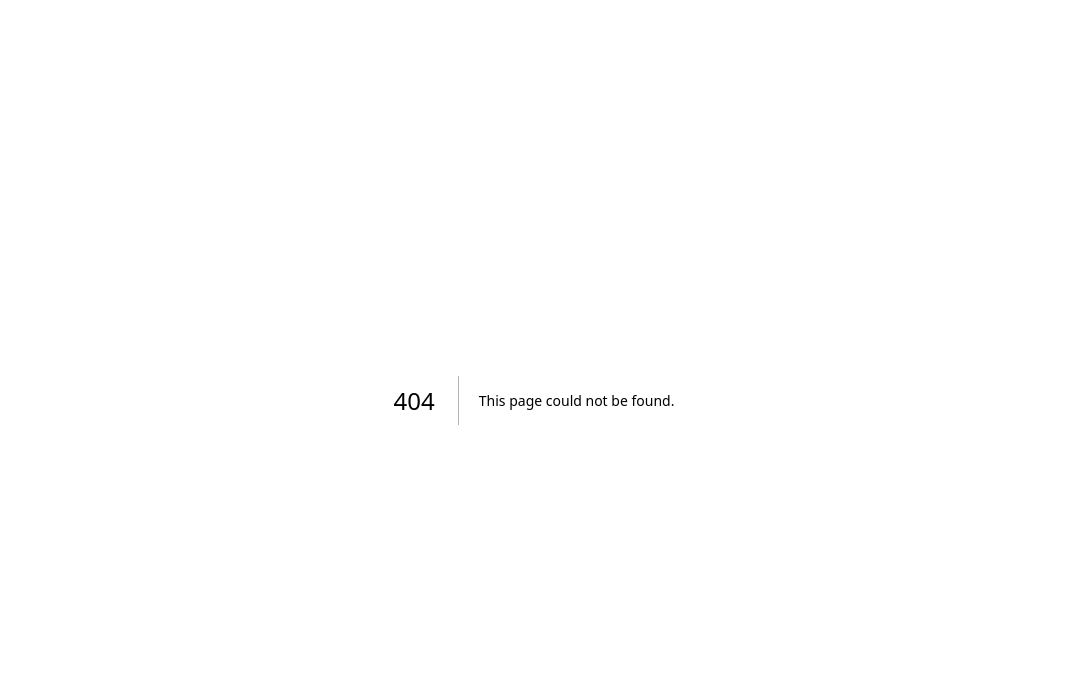
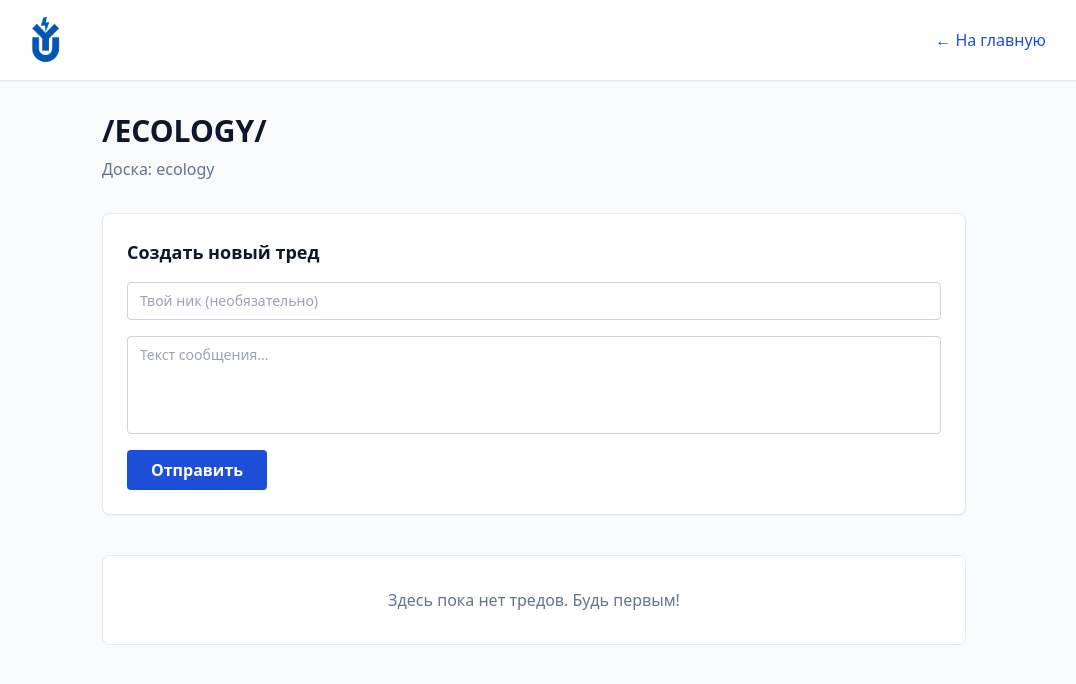
Before and after one commit to Maratico228/Y.U.R.T.A, a Next.js app: page /board/ecology in a window 1280 px wide. Before the commit this address had no page. Shown: the top 684 px of the page, without its empty margins (106-1182 px from the left). Built offline with nearby package versions, Linux system fonts and the light colour scheme.

Commit message:
Create page.tsx

```diff
--- /dev/null
+++ b/app/board/[slug]/page.tsx
@@ -0,0 +1,67 @@
+export default function BoardPage({ params }: { params: { slug: string } }) {
+  // Красивое название для заголовка (пока просто выводим slug)
+  const boardName = params.slug === 'general' ? 'Общая беседа'
+                  : params.slug === 'flood' ? 'Раздел бред'
+                  : `Доска: ${params.slug}`;
+
+  return (
+    <main className="min-h-screen bg-slate-50 text-slate-900 pb-20 font-sans">
+
+      {/* Шапка (такая же, как на главной) */}
+      <header className="bg-white border-b border-slate-200 py-4 px-4 shadow-sm mb-8">
+        <div className="max-w-5xl mx-auto flex items-center justify-between">
+          <a href="/">
+            <img
+              src="/logo.png"
+              alt="Логотип Y.U.R.T.A"
+              style={{ height: '48px', width: 'auto', objectFit: 'contain' }}
+            />
+          </a>
+          <a href="/" className="text-blue-700 hover:text-teal-700 font-medium">
+            ← На главную
+          </a>
+        </div>
+      </header>
+
+      {/* Контент доски */}
+      <div className="max-w-4xl mx-auto px-4">
+
+        <div className="mb-8">
+          <h1 className="text-3xl font-bold text-slate-900 mb-2 uppercase">
+            /{params.slug}/
+          </h1>
+          <p className="text-slate-500">{boardName}</p>
+        </div>
+
+        {/* Форма создания нового треда */}
+        <div className="bg-white p-6 rounded-lg border border-slate-200 shadow-sm mb-10">
+          <h2 className="text-lg font-bold mb-4">Создать новый тред</h2>
+          <form className="flex flex-col gap-4">
+            <input
+              type="text"
+              placeholder="Твой ник (необязательно)"
+              className="border border-slate-300 rounded px-3 py-2 text-sm focus:outline-none focus:border-blue-500"
+            />
+            <textarea
+              placeholder="Текст сообщения..."
+              rows={4}
+              className="border border-slate-300 rounded px-3 py-2 text-sm focus:outline-none focus:border-blue-500 resize-none"
+            ></textarea>
+            <button
+              type="button"
+              className="bg-blue-700 text-white font-bold py-2 px-6 rounded hover:bg-teal-700 transition-colors w-fit"
+            >
+              Отправить
+            </button>
+          </form>
+        </div>
+
+        {/* Заглушка для списка тредов */}
+        <div className="bg-white p-8 rounded-lg border border-slate-200 text-center text-slate-500">
+          Здесь пока нет тредов. Будь первым!
+        </div>
+
+      </div>
+    </main>
+  );
+}
```
